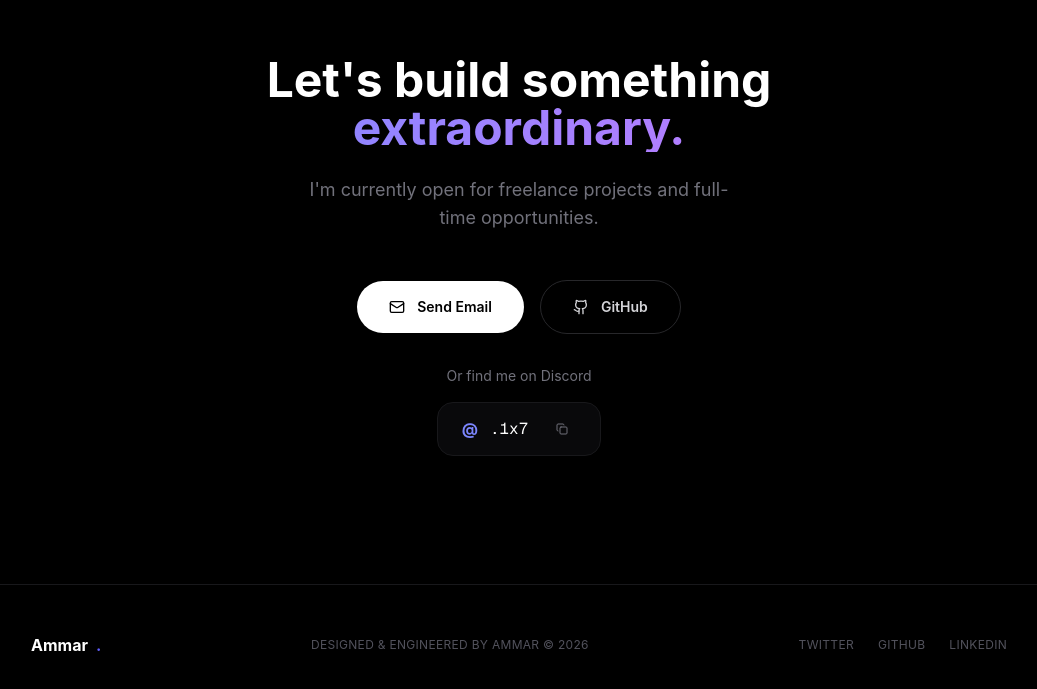
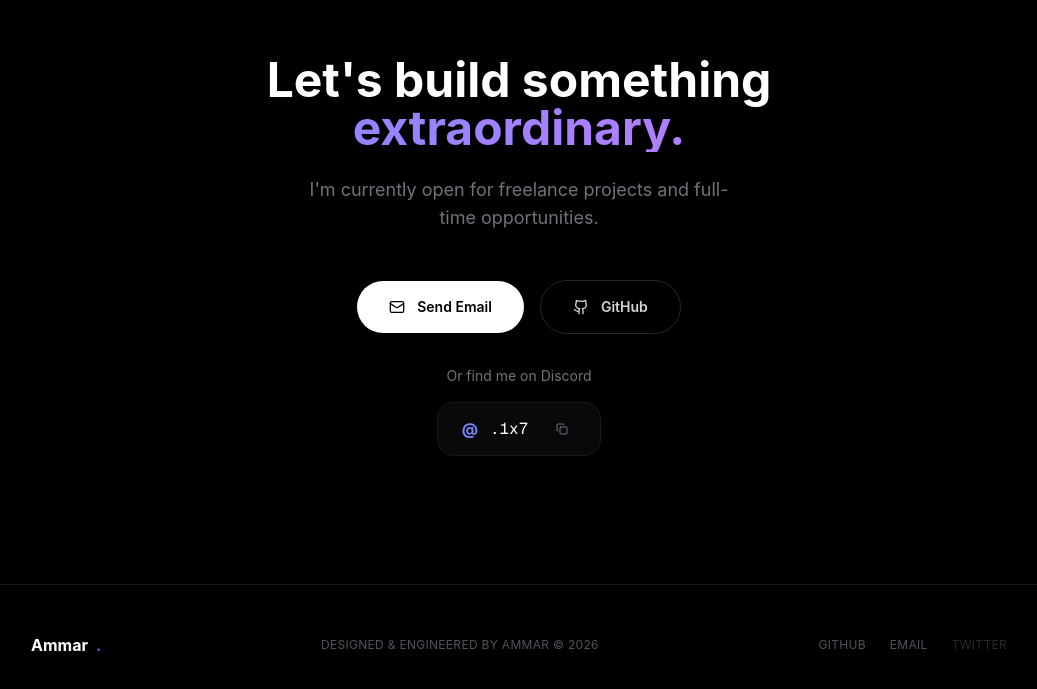
Before and after one commit to AmmarNineveh/portfolio, a Next.js app: page / in a window 1280 px wide. Shown: the part 2326-3015 px from the top of the page, without its empty margins (121-1158 px from the left). Built offline with nearby package versions, Linux system fonts and the light colour scheme.

Commit message:
Update footer and force deploy

```diff
--- a/src/components/Footer.tsx
+++ b/src/components/Footer.tsx
@@ -13,9 +13,9 @@ export default function Footer() {
                 </p>
 
                 <div className="flex gap-6 text-xs text-zinc-600 tracking-wide">
-                    <a href="#" className="hover:text-white transition-colors">TWITTER</a>
-                    <a href="#" className="hover:text-white transition-colors">GITHUB</a>
-                    <a href="#" className="hover:text-white transition-colors">LINKEDIN</a>
+                    <a href="https://github.com/AmmarNineveh" target="_blank" rel="noopener noreferrer" className="hover:text-white transition-colors">GITHUB</a>
+                    <a href="mailto:contact@ammar.dev" className="hover:text-white transition-colors">EMAIL</a>
+                    <span className="cursor-not-allowed opacity-50">TWITTER</span>
                 </div>
 
             </div>
```
